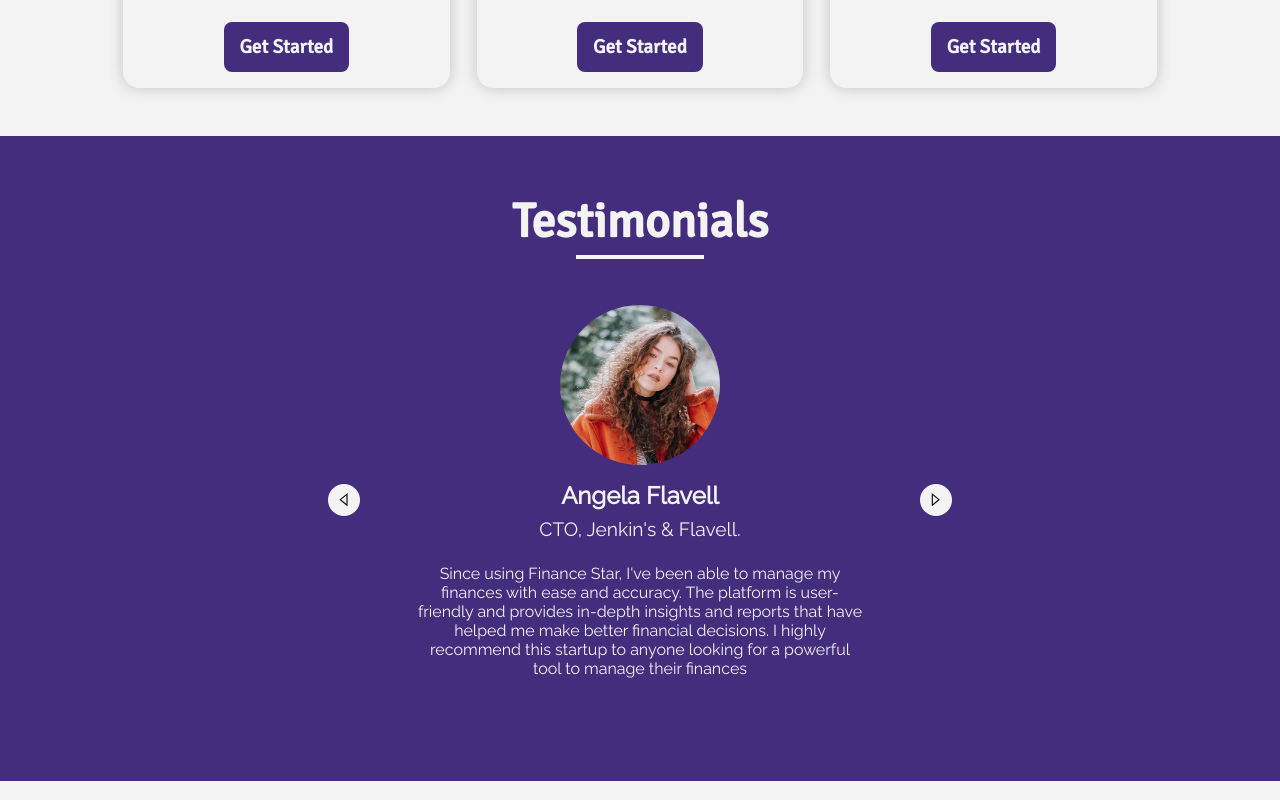
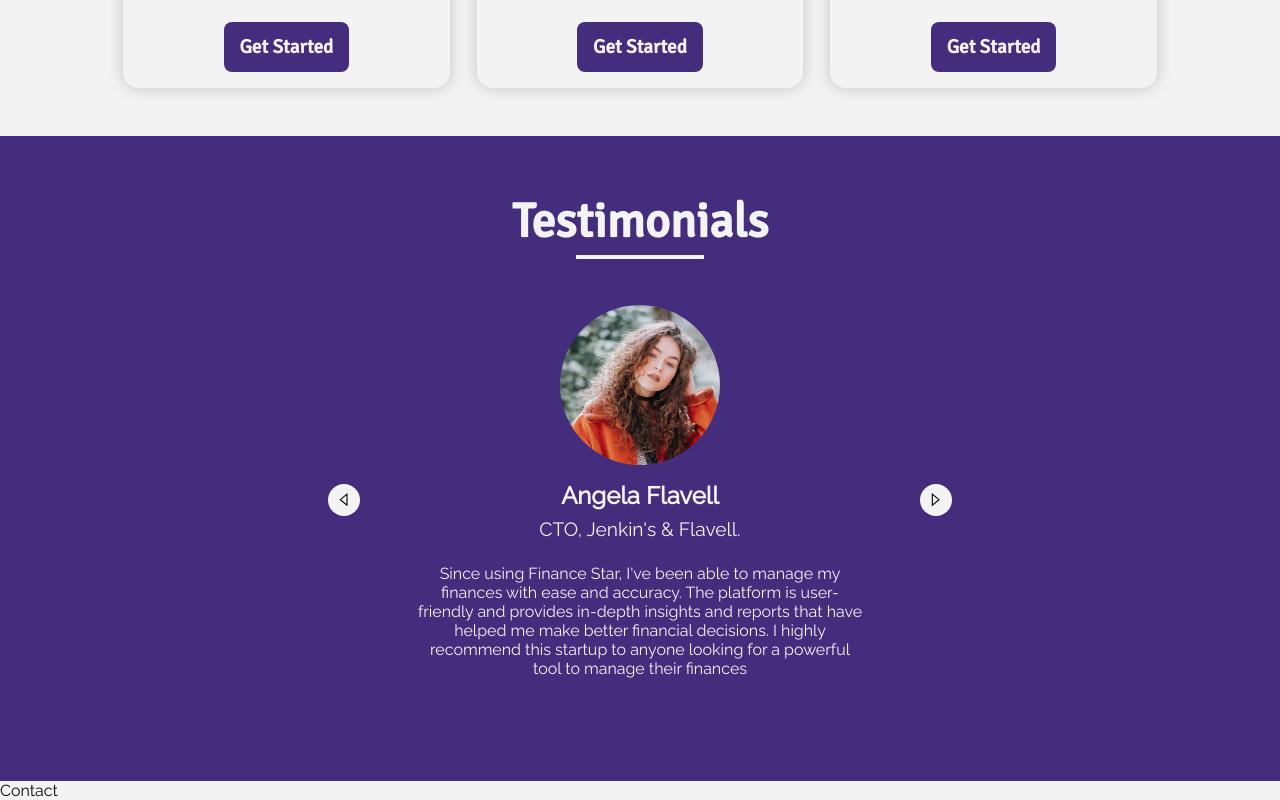
Before and after one commit to aysllanferreira/finances-app, a React (Vite) app: page / in a window 1280 px wide. Shown: the part 3079-3879 px from the top of the page. Built offline with nearby package versions, Linux system fonts and the light colour scheme.

Commit message:
feat: Contact started

```diff
--- a/src/components/Contact/Contact.scss
+++ b/src/components/Contact/Contact.scss
@@ -1 +1 @@
-@use '../../styles/variables.scss'
+@use '../../styles/variables.scss' as *;
--- a/src/components/Contact/index.jsx
+++ b/src/components/Contact/index.jsx
@@ -3,7 +3,7 @@ import './Contact.scss';
 
 function Contact() {
   return (
-    <div>Contact</div>
+    <div id="contact">Contact</div>
   );
 }
 
--- a/src/pages/Home.jsx
+++ b/src/pages/Home.jsx
@@ -2,7 +2,7 @@ import React from 'react';
 import './Home.scss';
 
 import {
-  // Contact,
+  Contact,
   Features,
   // Footer,
   Hero,
@@ -21,6 +21,7 @@ function Home() {
       <CTO />
       <Pricing />
       <Testimonial />
+      <Contact />
     </div>
   );
 }
```
